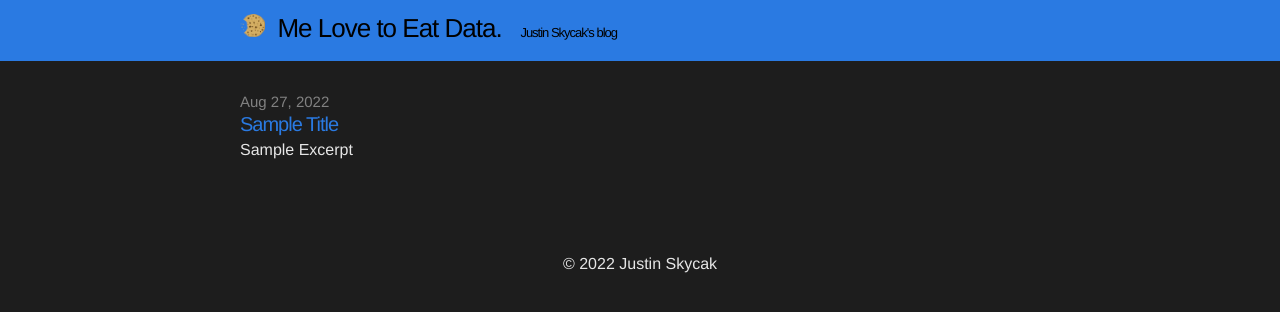
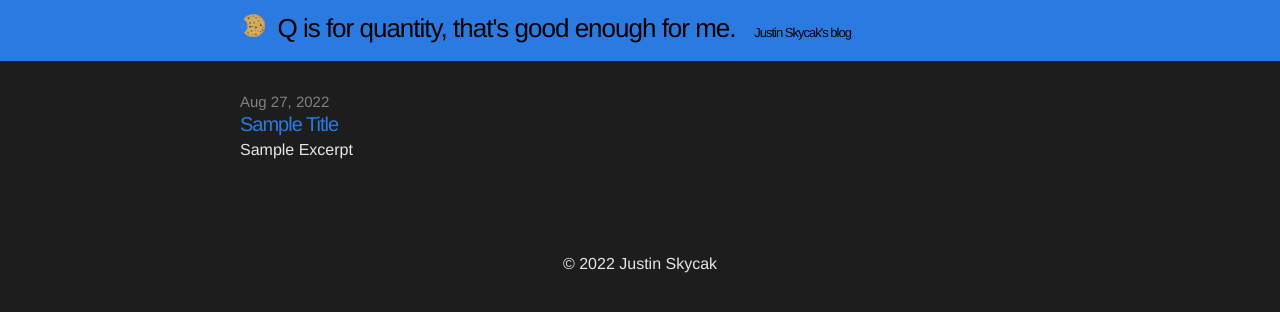
Before and after one commit to quantmonster/quantmonster.github.io, a Jekyll site: the page built from index.html, in a window 1280 px wide. Shown: the top 312 px of the page. Built offline with Jekyll 4.4.1, drawn with Linux system fonts in a browser that asks for light colours.

Commit message:
Update header.html

```diff
--- a/_includes/header.html
+++ b/_includes/header.html
@@ -8,7 +8,7 @@
     </div>
   -->
 
-    <a class="site-title" href="{{ site.baseurl }}/"><img src="/assets/cookie.png" width="25"> &nbsp;Me Love to Eat Data. &nbsp;&nbsp;<a class="site-title" href="https://justinmath.com" target="_blank"><font size="2em">Justin Skycak's blog</font></a></a>
+    <a class="site-title" href="{{ site.baseurl }}/"><img src="/assets/cookie.png" width="25"> &nbsp;Q is for quantity, that's good enough for me. &nbsp;&nbsp;<a class="site-title" href="https://justinmath.com" target="_blank"><font size="2em">Justin Skycak's blog</font></a></a>
 
     <!--
     <nav class="site-nav">
```
